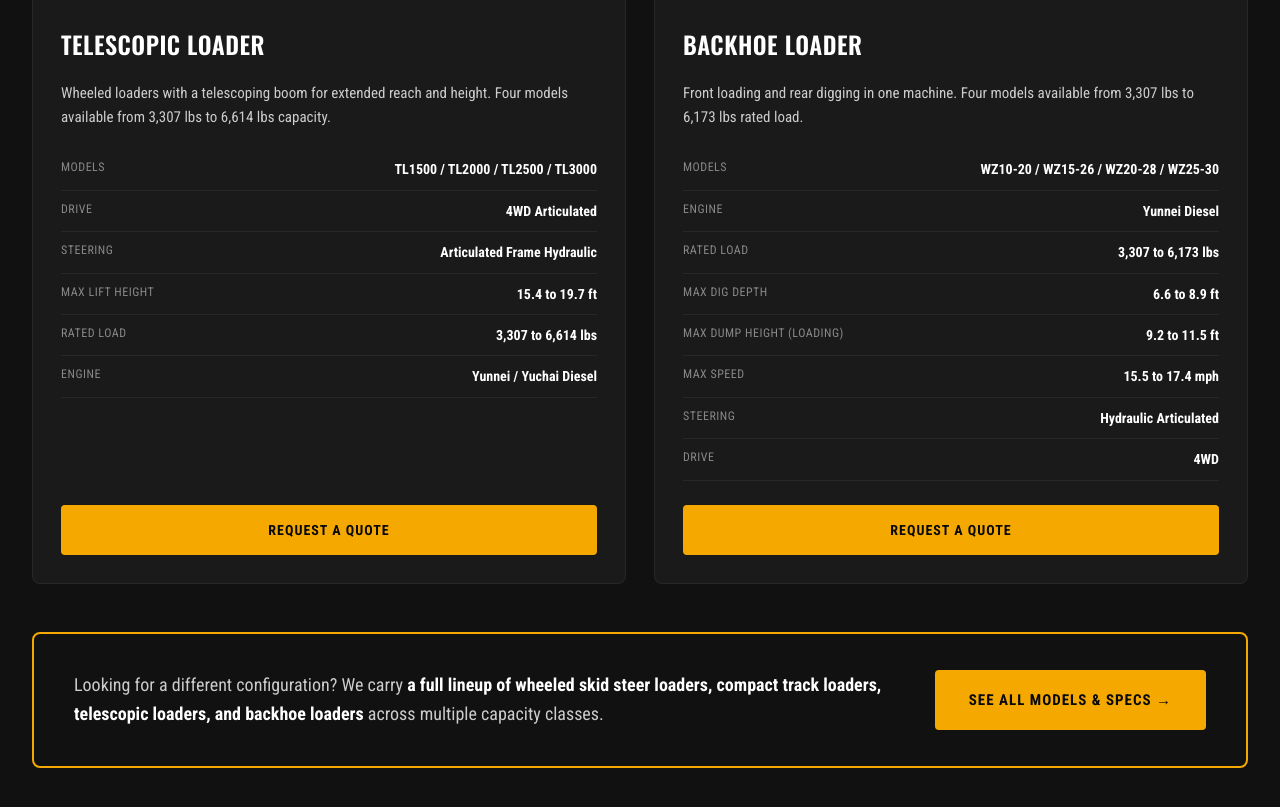
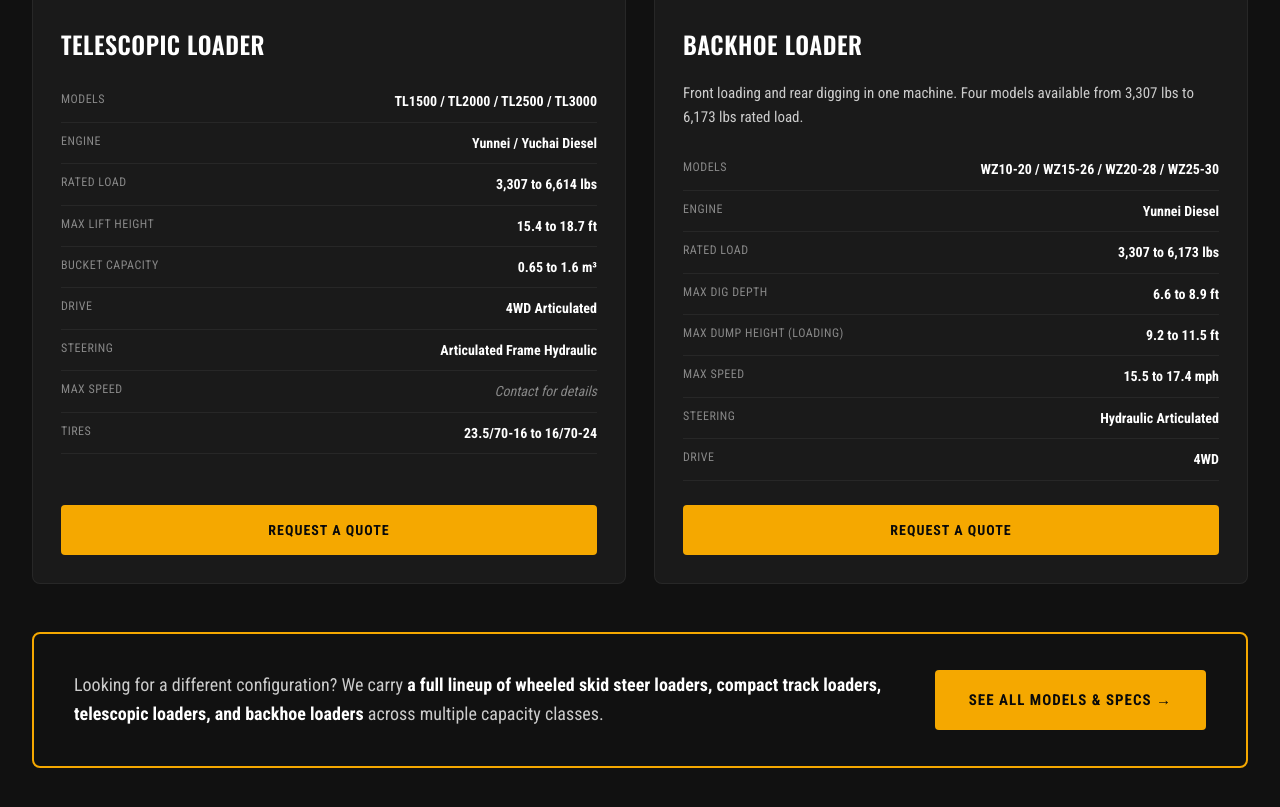
Before and after one commit to mrobinsonqcs/simbaequipment, a plain HTML site: page equipment/loaders-bulldozers.html in a window 1280 px wide. Shown: the part 2057-2864 px from the top of the page. Drawn offline with nearby package versions, Linux system fonts and the light colour scheme.

Commit message:
update telescopic loader card with real specs

```diff
--- a/equipment/loaders-bulldozers.html
+++ b/equipment/loaders-bulldozers.html
@@ -846,14 +846,16 @@
         </div>
         <div class="model-body">
           <h3 class="model-name">Telescopic Loader</h3>
-          <p style="font-family:'Roboto Condensed',sans-serif;font-size:15px;color:var(--gray-light);line-height:1.6;margin-bottom:20px;">Wheeled loaders with a telescoping boom for extended reach and height. Four models available from 3,307 lbs to 6,614 lbs capacity.</p>
           <div class="model-specs">
             <div class="model-spec-row"><span>Models</span><span>TL1500 / TL2000 / TL2500 / TL3000</span></div>
+            <div class="model-spec-row"><span>Engine</span><span>Yunnei / Yuchai Diesel</span></div>
+            <div class="model-spec-row"><span>Rated Load</span><span>3,307 to 6,614 lbs</span></div>
+            <div class="model-spec-row"><span>Max Lift Height</span><span>15.4 to 18.7 ft</span></div>
+            <div class="model-spec-row"><span>Bucket Capacity</span><span>0.65 to 1.6 m³</span></div>
             <div class="model-spec-row"><span>Drive</span><span>4WD Articulated</span></div>
             <div class="model-spec-row"><span>Steering</span><span>Articulated Frame Hydraulic</span></div>
-            <div class="model-spec-row"><span>Max Lift Height</span><span>15.4 to 19.7 ft</span></div>
-            <div class="model-spec-row"><span>Rated Load</span><span>3,307 to 6,614 lbs</span></div>
-            <div class="model-spec-row"><span>Engine</span><span>Yunnei / Yuchai Diesel</span></div>
+            <div class="model-spec-row"><span>Max Speed</span><span class="spec-na">Contact for details</span></div>
+            <div class="model-spec-row"><span>Tires</span><span>23.5/70-16 to 16/70-24</span></div>
           </div>
           <a href="#contact" class="model-cta">Request a Quote</a>
         </div>
```
